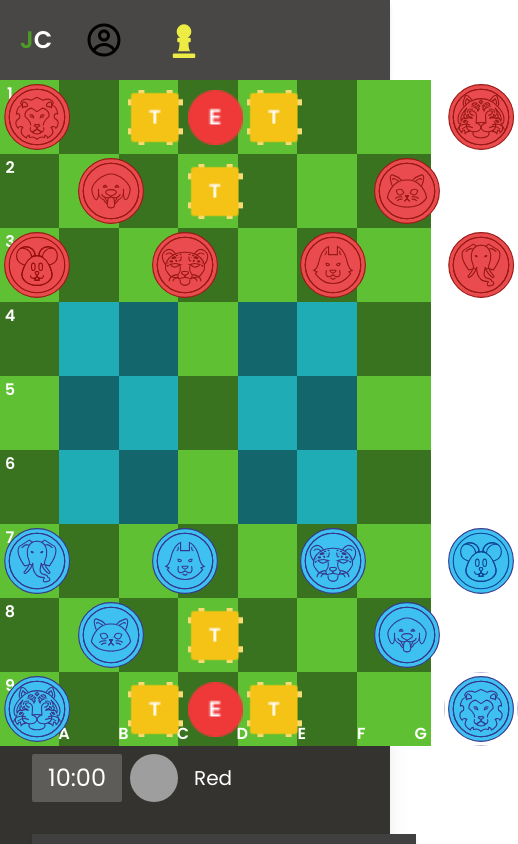
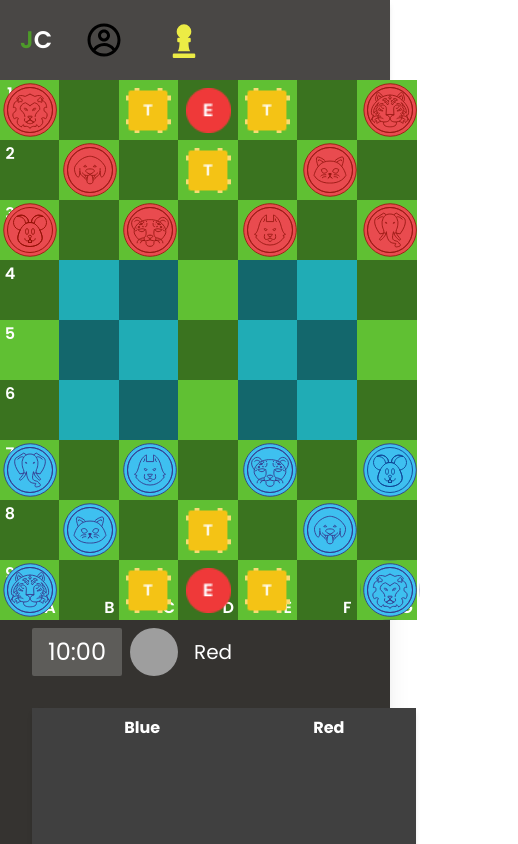
Before and after one commit to MateCon/jungle-chess, a Next.js app: page /game/local2p in a window 390 px wide. Shown: the top 844 px of the page, 518 px wide, since content can reach past the window. Built offline with nearby package versions, Linux system fonts and the light colour scheme; grey boxes are pictures that could not be loaded.

Commit message:
make the game component responsive

```diff
--- a/src/components/Game/GameSquare.tsx
+++ b/src/components/Game/GameSquare.tsx
@@ -27,7 +27,11 @@ const GameSquare: FC<Props> = ({ object, x, y, isActive, isPossibleMove, onClick
 
   return (
     <div
-      className={`${color} w-[${cellSize}px] h-[${cellSize}px] grid place-items-center`}
+      className={`${color} grid place-items-center`}
+      style={{
+        width: cellSize,
+        height: cellSize
+      }}
       onClick={() => {
         onClick(isPossibleMove)
       }}
--- a/src/pages/game/local2p.tsx
+++ b/src/pages/game/local2p.tsx
@@ -1,11 +1,9 @@
 import type { NextPage } from 'next'
 import Head from 'next/head';
-import React, { FC } from 'react';
+import React, { FC, useRef } from 'react';
 import Game from '../../components/Game';
 import Navbar from '../../components/Navbar'
 import * as initialState from '../../constants/startingState/default';
-
-const CELL_SIZE = 74;
 
 // createMoveHandler example
 // const createMoveHandler = (move: (move: string, position: [number, number]) => void) => {
@@ -17,17 +15,22 @@ const CELL_SIZE = 74;
 // }
 
 const Local2P: NextPage = () => {
+  const ref = useRef<HTMLDivElement>(null);
+
+  let cellSize = 60;
+  if (ref.current) cellSize = (ref.current.clientHeight - 80) / 9;
+
   return (
     <>
       <Head>
         <title>Jungle Chess</title>
       </Head>
       <Navbar />
-      <div className='w-screen  bg-background-900 pt-20 md:pt-0 md:pl-20'>
+      <div ref={ref} className='w-screen bg-background-900 pt-20 md:pt-0 md:pl-20'>
         <div className='grid w-full h-screen place-items-center shadow-xl'>
           <Game
             showSideBar={true}
-            cellSize={CELL_SIZE}
+            cellSize={cellSize}
             {...initialState}
             users={[
               {
```
